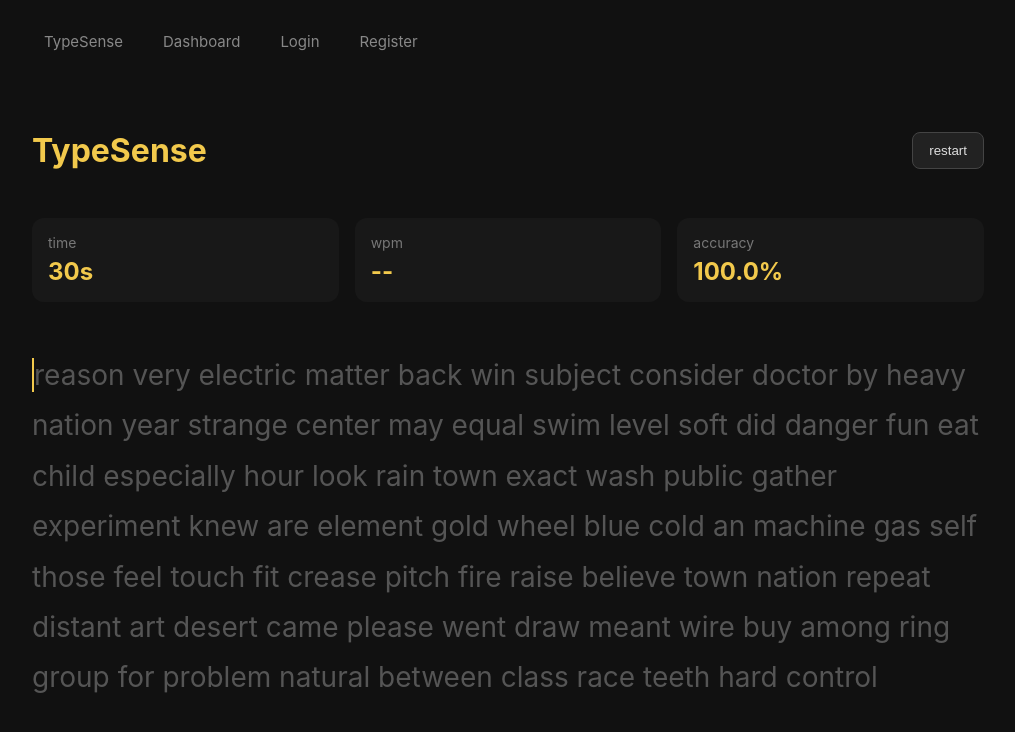
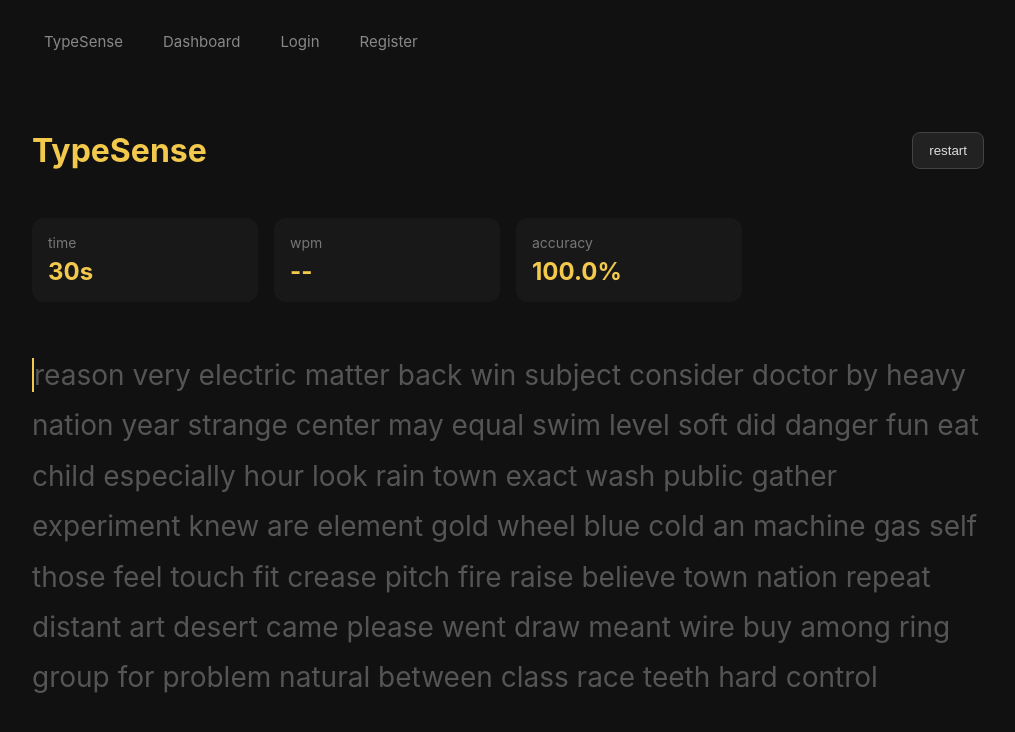
Before and after one commit to Reeyoou/TypeSense, a React (Vite) app: page / in a window 1280 px wide. Shown: the top 732 px of the page, without its empty margins (132-1147 px from the left). Built offline with nearby package versions, Linux system fonts and the light colour scheme; no server answers.

Commit message:
Changing Grid to 4 for Max WPM

```diff
--- a/src/styles/index.css
+++ b/src/styles/index.css
@@ -95,7 +95,7 @@ button:hover {
 
 .stats {
   display: grid;
-  grid-template-columns: repeat(3, 1fr);
+  grid-template-columns: repeat(4, 1fr);
   gap: 16px;
   margin-bottom: 48px;
 }
@@ -394,6 +394,10 @@ button:hover {
     overflow-x: auto;
     white-space: nowrap;
   }
+
+  .insights-grid {
+    grid-template-columns: 1fr;
+  }
 }
 
 .recommendation-card strong {
@@ -447,9 +451,3 @@ button:hover {
   color: var(--accent);
   font-size: 14px;
 }
-
-@media (max-width: 700px) {
-  .insights-grid {
-    grid-template-columns: 1fr;
-  }
-}
```
